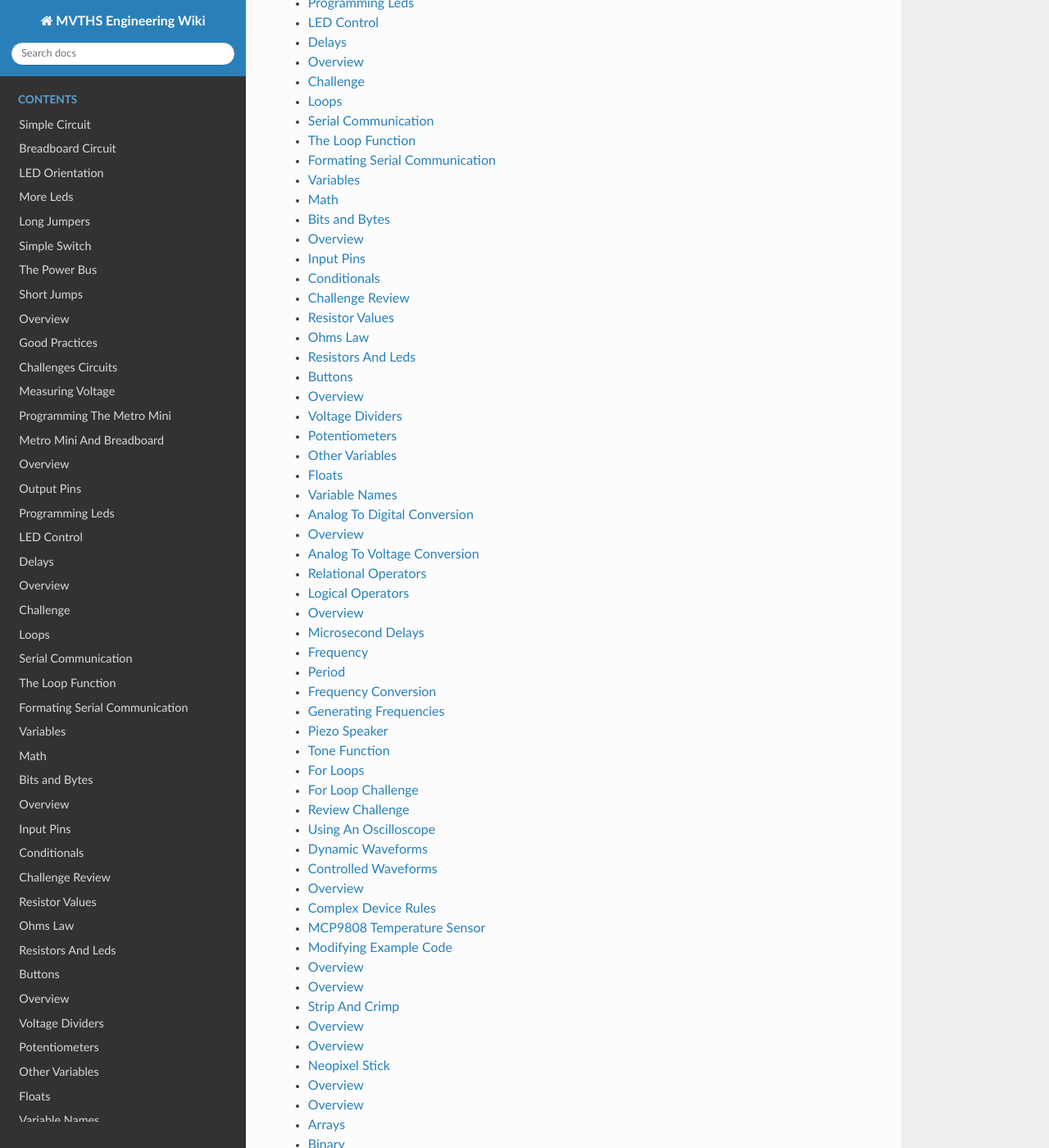
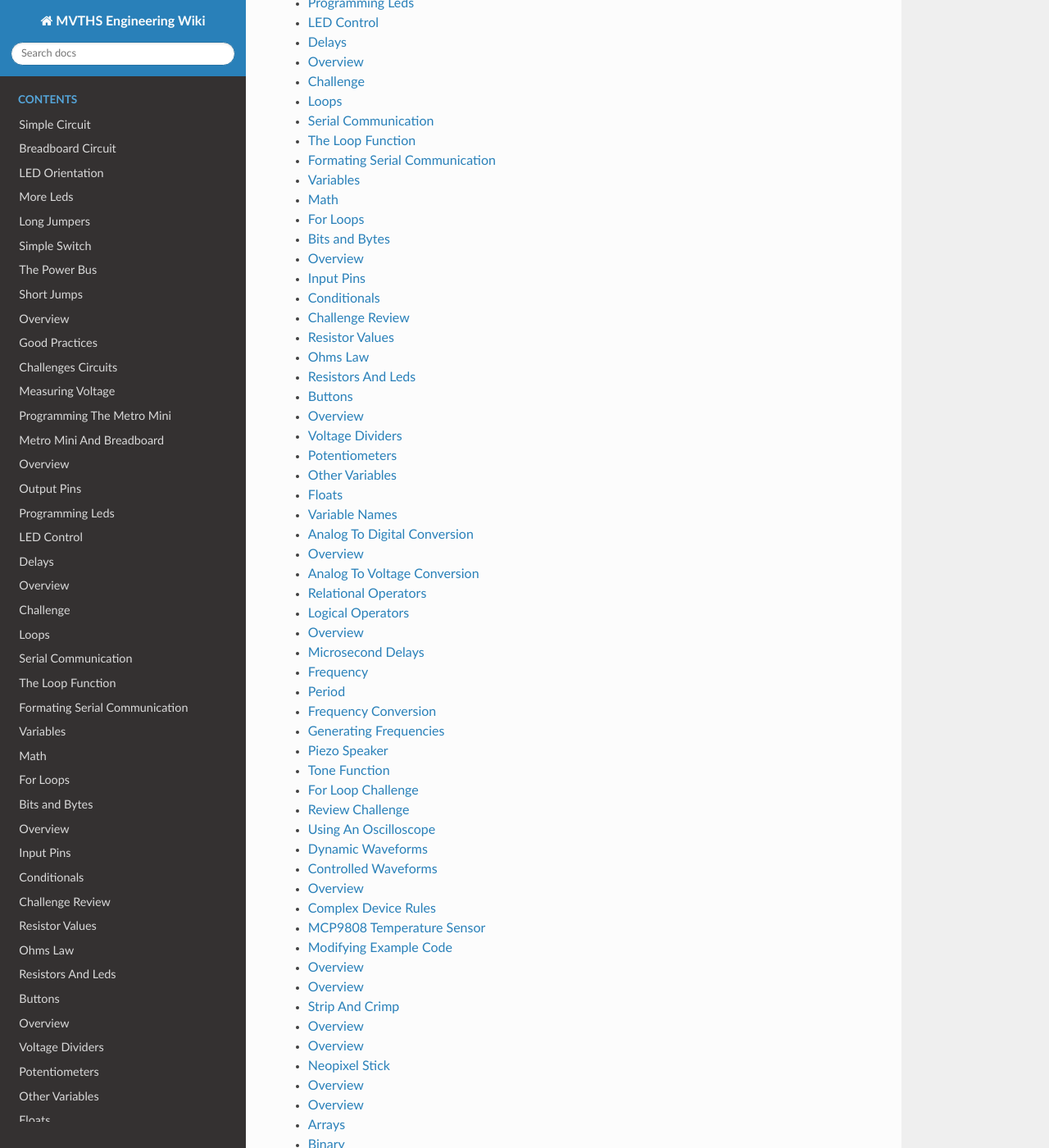
Before and after one commit to maxtkc/mvths-wiki, a Sphinx documentation site: the page built from docs/index.rst, in a window 1280 px wide and 1400 px high, scrolled down 672 px. Shown: the whole window at 82% size. Built offline with Sphinx 7.4.7 and the Read the Docs theme 2.0.0, drawn with Linux system fonts in a browser that asks for light colours; pages that are not in the unit, such as notebooks, are missing from menus.

Commit message:
Update index.rst

```diff
--- a/docs/index.rst
+++ b/docs/index.rst
@@ -38,6 +38,7 @@ The following is a list of guides for learning about electronics and software in
    014b-formating-serial-communication
    015-variables
    015b-math
+   028a-for-loops
    015c-bits-and-bytes
    015a-printing-characters
    012c-input-pins
```
Also changed, not shown: other parts of docs/index.rst (+0 -1 lines).
